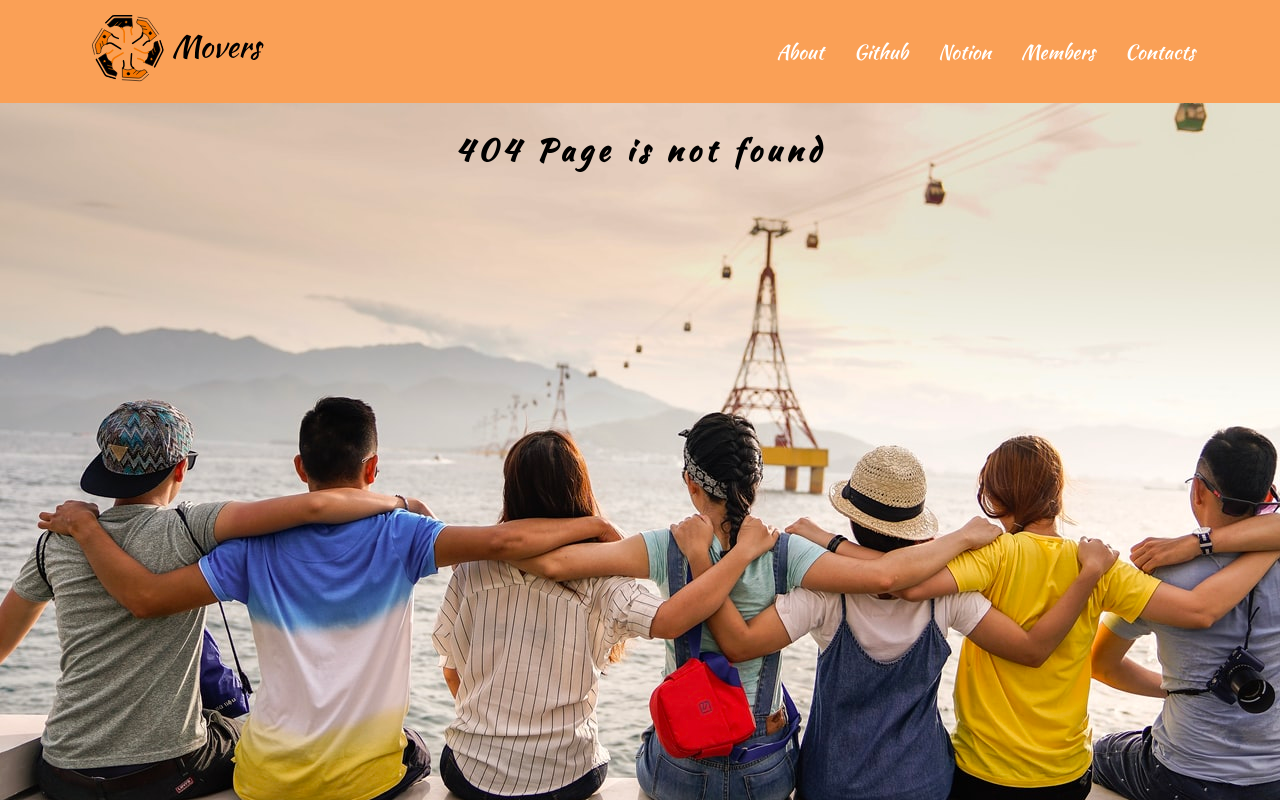
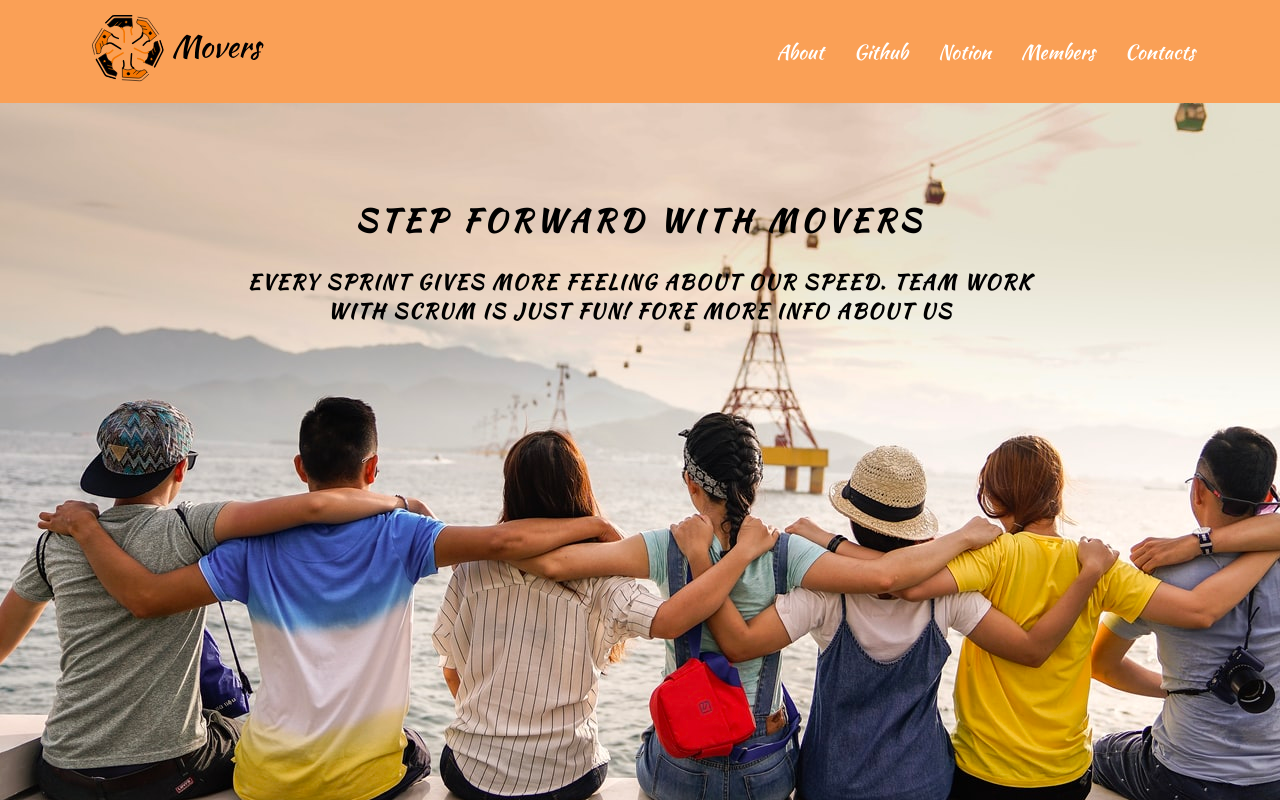
Before and after one commit to shairgulimarova/first-react-app, a React (Create React App) app: page / in a window 1280 px wide. Before the commit this address had no page. Built offline with nearby package versions, Linux system fonts and the light colour scheme; a web font is replaced by a local one.

Commit message:
Update App.js

```diff
--- a/src/App.js
+++ b/src/App.js
@@ -22,7 +22,7 @@ function App() {
       </header>
      <main>
         <Routes>
-          <Route path="/about" element={<About />}/>
+          <Route index="/about" element={<About />}/>
             <Route path="github" element={<Github/>}/>
             <Route path="notion" element = {<Notion />}/>
             <Route path="members" element = {<Members />}/>
```
